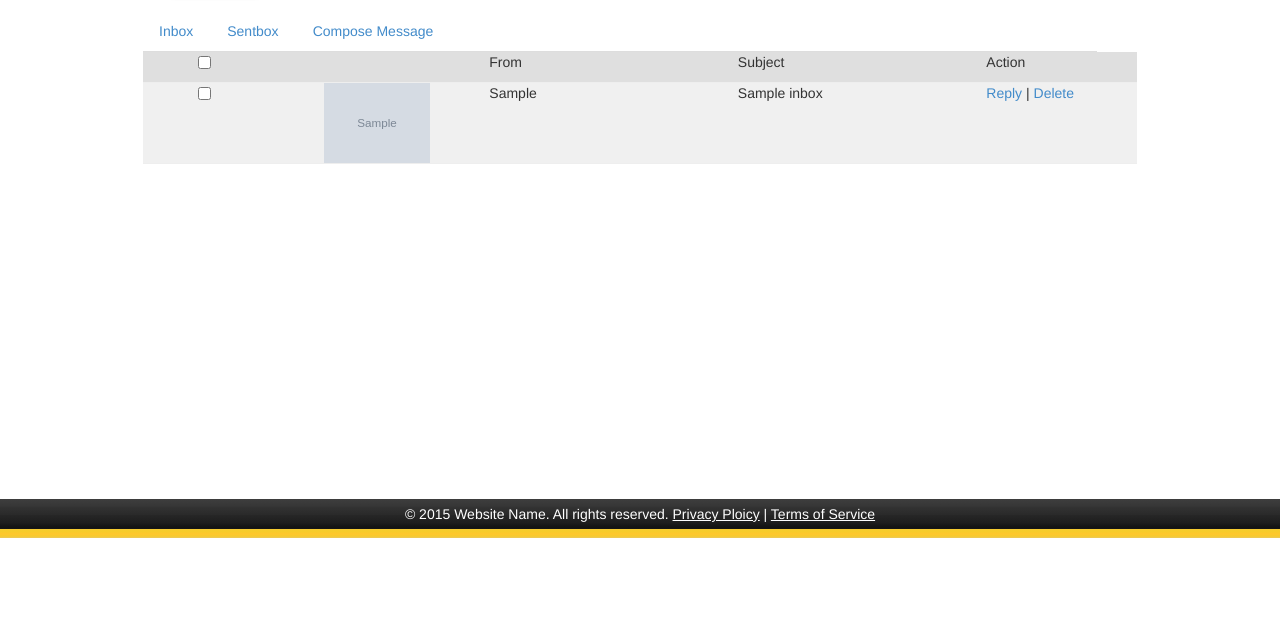
After one commit to vbrainy/orriz, a CodeIgniter app: the page made by application/views/messages/index.php in a window 1280 px wide. The commit adds this page. Shown: the part 174-800 px from the top of the page. Run offline with CodeIgniter, Linux system fonts and the light colour scheme; tables that the repository leaves empty or names only in its code hold one stand-in row (values such as "Sample post"); the template is opened without the code that fills it: most values are stand-ins (such as "Sample title", 1, 10 or a date in 2020); grey boxes marked "Sample" are stand-in pictures; data that the repository does not hold is empty; some libraries are stand-ins or nearby versions.

Commit message:
commit
message in progress
Footer gallary

```diff
--- a/application/config/config.php
+++ b/application/config/config.php
@@ -33,6 +33,7 @@ spl_autoload_register('customCIAutoload');
 |
 */
 $config['base_url'] = '';
+$config['permitted_uri_chars'] = 'a-z 0-9~%.:&_\-';
 
 /*
 |--------------------------------------------------------------------------
--- a/application/config/database.php
+++ b/application/config/database.php
@@ -74,11 +74,11 @@ $active_group = 'default';
 $query_builder = TRUE;
 
 $db['default'] = array(
-	'dsn'	=> 'mysql:host=localhost; dbname=orrizmlm; charset=utf8;',
+	'dsn'	=> 'mysql:host=localhost; dbname=orriz_local; charset=utf8;',
 	'hostname' => 'localhost',
 	'username' => 'root',
 	'password' => '',
-	'database' => 'orrizmlm',
+	'database' => 'orriz_local',
 //
 //	'dsn'	=> 'mysql:host=localhost; dbname=orrizmlm; charset=utf8;',
 //	'hostname' => 'localhost',
--- a/application/controllers/Dashboard.php
+++ b/application/controllers/Dashboard.php
@@ -7,6 +7,7 @@ class Dashboard extends Members_Controller
     public function __construct()
     {
         parent::__construct();
+
         if ($this->ion_auth->logged_in() == false) {
             redirect(base_url());
         }
--- a/application/controllers/Index.php
+++ b/application/controllers/Index.php
@@ -5,7 +5,7 @@ class Index extends Members_Controller {
 
     public function __construct(){
         parent::__construct();
-
+        $this->load->model('member_model');
     }
     public function index($parent_id=false) {
         //check for reference id if there it is and store this in session.
@@ -19,7 +19,9 @@ class Index extends Members_Controller {
             // redirect them to the login page
             redirect(base_url('dashboard'), 'refresh');
         } else {
-            $this->load->view('public/index');
+            $this->data['members'] = $this->member_model->get();
+
+            $this->load->view('public/index', $this->data);
         }
 
 
--- a/application/models/Member_model.php
+++ b/application/models/Member_model.php
@@ -13,7 +13,7 @@ class Member_Model extends CI_Model
 
 
     public function get()
-    {       $this->db->select(['id','parent_id','first_name']);
+    {       $this->db->select(['id','parent_id','first_name', 'image']);
             $query = $this->db->get('members');
             return $query->result_array();
     }
--- a/application/views/members/dashboard.php
+++ b/application/views/members/dashboard.php
@@ -421,7 +421,6 @@ public/css/wall.css" />
         }else
             hour= time*60+minute-timezone;
         currenttime= hour/60;
-        console.log(currenttime);
         var theDiv = document.getElementById("wraptextelement");
         var content;
         if (currenttime >= 5 && currenttime < 10) {
--- a/application/views/members/dashboard_top.php
+++ b/application/views/members/dashboard_top.php
@@ -7,6 +7,7 @@
                         <li><a href="<?php echo base_url('dashboard'); ?>">HOME</a></li>
                         <li><a href="<?php echo base_url('dashboard/wallet'); ?>">WALLET</a></li>
                         <li><a href="<?php echo base_url('dashboard/friends'); ?>">Friends</a></li>
+                        <li><a href="<?php echo base_url('messages/index'); ?>">Messages</a></li>
                         <li><a href="<?php echo base_url('dashboard/browse'); ?>">Browse</a></li>
                     </ul>
                 </div>
--- /dev/null
+++ b/application/views/messages/index.php
@@ -0,0 +1,355 @@
+<!DOCTYPE html>
+<html xmlns="http://www.w3.org/1999/html">
+    <head>
+        <title>Site Title</title>
+        <meta charset="UTF-8">
+        <meta name="viewport" content="width=device-width, initial-scale=1.0">
+        <!--Bootstrap Css-->
+        <link rel="stylesheet" href="<?php echo base_url(); ?>public/css/bootstrap.min.css" />
+        <!--Custom Css-->
+        <link rel="stylesheet" href="<?php echo base_url(); ?>public/css/style.css" />
+        <!--Media Queries Css-->
+        <link rel="stylesheet" href="<?php echo base_url(); ?>public/css/screen.css" />
+        <!--Jquery-1.11.1.min.js-->
+        <script src="<?php echo base_url(); ?>public/js/jquery-1.11.3.min.js"></script>
+        <!--Bootstrap Jquery-->
+        <script src="<?php echo base_url(); ?>public/js/bootstrap.min.js"></script>
+        <script src="<?php echo base_url(); ?>public/js/common.js"></script>
+        <script src="//cdn.ckeditor.com/4.5.8/standard/ckeditor.js"></script>
+        <link rel="stylesheet" href="<?php echo base_url(); ?>public/css/popup.css" rel="stylesheet" type="text/css" />
+        <link rel="stylesheet" href="<?php echo base_url(); ?>public/css/error.css" />
+        <link rel="stylesheet" href="<?php echo base_url(); ?>public/css/post.css" />
+        <link rel="stylesheet" href="<?php echo base_url(); ?>public/css/wall.css" />
+        <!--[if lt IE 9]>
+        <script src="https://oss.maxcdn.com/libs/html5shiv/3.7.0/
+               html5shiv.js"></script>
+        <script src="https://oss.maxcdn.com/libs/respond.js/1.3.0/
+               respond.min.js"></script>
+        <![endif]-->
+    </head>
+    <body>
+        <div class="yellow-line">
+        </div>
+        <?php $this->load->view('members/dashboard_top'); ?>
+        <div class="clearfix">
+        </div>
+        <div class="container">
+            <div class="row">
+                <div class="col-sm-12">
+                    <div class="cover-picture-profile">
+                        <div class="cover-picture" id="cover_picture">
+                            <div class="profile-picture">
+                                <img src="<?php echo base_url(); ?>public/images/thumb/<?php
+                                if (!empty($image)) {
+                                    echo $image;
+                                }
+                                else
+                                    echo "no.png";
+                                ?>
+                                     " alt="Profile Picture" />
+
+                            </div>
+                            <h3 class="wraptext" id="wraptextelement"></h3>
+                        </div>
+                    </div>
+                </div>
+            </div>
+        </div>
+        <div class="clearfix">
+        </div>
+        <div class="container">
+            <div class="row" style="height: 500px;">
+                <div class="col-md-12">
+                    <div class="posts-ads-container">
+                        <ul class="nav nav-tabs" style="width: 96%">
+                            <li class="active"><a data-toggle="tab" href="#inbox_tab">Inbox</a></li>
+                            <li><a data-toggle="tab" href="#sentbox_tab">Sentbox</a></li>
+                            <li><a data-toggle="tab" href="#compose_tab">Compose Message</a></li>
+                        </ul>
+                        <div class="tab-content">
+                            <div id="inbox_tab" class="tab-pane fade in active">
+                                <div class="row inbox_header">
+                                    <div class="col-md-12">
+                                    <div class="row">
+                                        <div class="col-md-2"><input type="checkbox" class="checkbox_message"/></div>
+
+                                        <div class="col-md-2"></div>
+                                        <div class="col-md-3">From</div>
+
+                                        <div class="col-md-3">Subject</div>
+
+                                        <div class="col-md-2">Action</div>
+
+                                    </div>
+                                    </div>
+                                </div>
+                                <hr class="hr_margin">
+
+                                <?php if(isset($msgTypeFlag) && $msgTypeFlag == 'reply') { //print_R($thread_init); ?>
+                                <a href="<?php echo base_url() ?>messages/index">Back to Inbox</a>
+                                <form method="post" action="<?php echo base_url('messages/reply').'/'.$this->uri->segments['3'];?>">
+                                    <input type="hidden" name="sender_id" value="<?php echo $this->session->userdata('user_id') ?>"/>
+                                    <input type="hidden" name="receiver_id" value="<?php echo $thread_end['sender_id'] ?>"/>
+                                    <input type="hidden" name="subject" value="<?php echo $thread_end['subject'] ?>"/>
+                                    <input type="hidden" name="parent_id" value="<?php echo $thread_init[0]['id'] ?>"/>
+                                    <div class="row">
+                                        <div class="col-md-12">
+                                            <div class="details-form-group">
+                                            <textarea name="message" class="ckeditor"></textarea>
+                                            </div>
+                                        </div>
+                                    </div>
+                                    <div class="row pull-right">
+                                        <div class="col-md-6">
+                                            <div class="details-form-group">
+                                            <input type="submit" value="Submit" class="btn btn-primary"/>
+                                            </div>
+                                        </div>
+                                        <div class="col-md-6">
+                                            <div class="details-form-group">
+                                                <a href="<?php echo base_url() ?>messages/index" class="btn btn-default">Cancel</a>
+                                            </div>
+                                        </div>
+                                    </div>
+                                </form>
+
+                                <?php } else { ?>
+
+                                <?php if(!empty($inbox_data)) { ?>
+                                <?php foreach($inbox_data as $key=>$value) { ?>
+                                <div class="row inbox_rows">
+                                    <div class="col-md-12">
+                                        <div class="row">
+                                            <div class="col-md-2"><input type="checkbox" class="checkbox_message"/></div>
+
+                                            <div class="col-md-2"><img class="image_resize" src="<?php echo base_url(); ?>public/images/thumb/<?php echo $value['image'] ?>" /></div>
+
+                                            <div class="col-md-3"><?php echo $value['first_name'] ?></div>
+
+                                            <div class="col-md-3"><?php echo $value['subject'] ?></div>
+
+                                            <div class="col-md-2"><a href="<?php echo base_url() ?>messages/reply/<?php echo $value['thread_id'] ?>">Reply</a> | <a href="<?php echo base_url() ?>messages/delete/<?php echo $value['id'] ?>">Delete</a></div>
+
+                                        </div>
+                                    </div>
+                                </div>
+                                <hr class="hr_margin">
+                                <?php } ?>
+                                <?php } else { ?>
+                                <div class="row inbox_rows">
+                                    <div class="col-md-12">
+                                      No Recornds Found
+                                    </div>
+                                </div>
+                                <?php  } ?>
+                                <?php } ?>
+                            </div>
+
+                            <div id="sentbox_tab" class="tab-pane fade" style="height: 71px;">
+                                <div class="row inbox_header">
+                                    <div class="col-md-12">
+                                    <div class="row">
+                                        <div class="col-md-2"><input type="checkbox" class="checkbox_message"/></div>
+
+                                        <div class="col-md-2"></div>
+                                        <div class="col-md-3">From</div>
+
+                                        <div class="col-md-3">Subject</div>
+
+                                        <div class="col-md-2">Action</div>
+
+                                    </div>
+                                    </div>
+                                </div>
+                                <hr class="hr_margin">
+                                <?php if(!empty($sentbox_data)) { ?>
+                                <?php foreach($sentbox_data as $key=>$value) { ?>
+                                <div class="row inbox_rows">
+                                    <div class="col-md-12">
+                                        <div class="row">
+                                            <div class="col-md-2"><input type="checkbox" class="checkbox_message"/></div>
+
+                                            <div class="col-md-2"><img class="image_resize" src="<?php echo base_url(); ?>public/images/thumb/<?php echo $value['image'] ?>" /></div>
+
+                                            <div class="col-md-3"><?php echo $value['first_name'] ?></div>
+
+                                            <div class="col-md-3"><?php echo $value['subject'] ?></div>
+
+                                            <div class="col-md-2"><a href="<?php echo base_url() ?>messages/delete/<?php echo $value['id'] ?>">Delete</a></div>
+
+                                        </div>
+                                    </div>
+                                </div>
+                                <hr class="hr_margin">
+                                <?php } ?>
+                                <?php } else { ?>
+                                <div class="row inbox_rows">
+                                    <div class="col-md-12">
+                                      No Recornds Found
+                                    </div>
+                                </div>
+                                <?php } ?>
+                            </div>
+                            <div id="compose_tab" class="tab-pane fade" style="height: 71px;">
+                                <div style="color: #F8BB22">   <?php  echo  $this->session->flashdata('message'); ?> </div>
+                                <form method="post" action="<?php echo base_url('messages/compose') ?>">
+                                    <div class="row">
+                                        <div class="col-md-2">
+                                            <label class="step-label">From:</label>
+                                        </div>
+                                        <div class="col-md-10">
+                                            <input type="hidden" name="sender_id" value="<?php echo $this->session->userdata('user_id'); ?>"/>
+                                            <div class="details-form-group">
+                                            <?php echo isset($first_name) ? $first_name : '' ." "; ?>
+                                            </div>
+                                        </div>
+                                    </div>
+                                    <div class="row">
+                                        <div class="col-md-2">
+                                            <label class="step-label">To:</label>
+                                        </div>
+                                        <div class="col-md-6">
+                                            <div class="details-form-group">
+                                            <select name="receiver_id" class="join-form-control">
+                                                <?php foreach ($friends_list as $key => $value) { ?>
+                                                    <option value="<?php echo $value['id'] ?>"><?php echo $value['first_name'] ?></option>
+                                                <?php } ?>
+                                            </select>
+                                            </div>
+                                        </div>
+                                    </div>
+                                    <div class="row">
+                                        <div class="col-md-2">
+                                            <label class="step-label">Subject:</label>
+                                        </div>
+                                        <div class="col-md-6">
+                                            <div class="details-form-group">
+                                            <input type="text" name="subject"  class="join-form-control"/>
+                                            </div>
+                                        </div>
+                                    </div>
+                                    <div class="row">
+                                        <div class="col-md-12">
+                                            <div class="details-form-group">
+                                            <textarea name="message" class="ckeditor"></textarea>
+                                            </div>
+                                        </div>
+                                    </div>
+                                    <div class="row pull-right">
+                                        <div class="col-md-6">
+                                            <div class="details-form-group">
+                                            <input type="submit" value="Submit" class="btn btn-primary"/>
+                                            </div>
+                                        </div>
+                                        <div class="col-md-6">
+                                            <div class="details-form-group">
+                                            <a href="<?php echo base_url() ?>messages/index" class="btn btn-default">Cancel</a>
+                                            </div>
+                                        </div>
+                                    </div>
+                                </form>
+
+                            </div>
+
+                        </div>
+                    </div>
+                </div>
+            </div>
+        </div>
+        <div class="clearfix">
+        </div>
+        <div class="footer">
+            <div class="container">
+                <div class="col-xs-12">
+                    <div class="copyright">
+                        &copy 2015 Website Name. All rights reserved. <a href="#">Privacy Ploicy</a> | <a href="#">Terms of Service</a>
+                    </div>
+                </div>
+            </div>
+        </div>
+        <div class="clearfix">
+        </div>
+        <div class="yellow-line">
+        </div>
+        <div id="overlay-back">
+        </div>
+        <!--<div id="<?php
+        if ($active == 0) {
+            echo "popup";
+        }
+        else
+            echo "popup1";
+        ?>">
+            <h1>Hello <?php echo $first_name; ?>
+            </h1>
+            <h3>Welcome to MLM website!</h3>
+            <p>
+                Your Account is Not verified Please check your email and click on the activation link to Verify Your account.
+            </p>
+        </div>
+        <div id="error">
+            <h3><?php
+        if (!empty($message)) {
+            echo $message;
+        }
+        ?>
+            </h3>
+            <button class="btn-default close-image" id="error_btn" type="reset" name="ok" value="ok">ok</button>
+        </div>
+        Marquee Jquery
+        <script src="<?php echo base_url(); ?>public/js/jquery.marquee.min.js"></script>
+        <script>
+            $(function (){
+                $('.footer-gallery').marquee({
+                    speed: 50000,
+                    gap: 0,
+                    delayBeforeStart: 0,
+                    direction: 'left',
+                    duplicated: true
+                });
+            });
+            $(".right-menu-button").click(function(){
+                $(".pop-over-menu").slideToggle(500);
+            });
+        </script>-->
+        <script>
+            window.onload;
+            {
+                time = new Date().getUTCHours();
+                minute = new Date().getUTCMinutes();
+                timezone = new Date().getTimezoneOffset();
+                if (timezone > 0) {
+                    hour = time * 60 + minute + timezone;
+                    currenttime = hour / 60;
+                } else
+                    hour = time * 60 + minute - timezone;
+                currenttime = hour / 60;
+                var theDiv = document.getElementById("wraptextelement");
+                var content;
+                if (currenttime >= 5 && currenttime < 10) {
+                    document.getElementById("cover_picture").style.background = "url(<?php echo base_url(); ?>public/images/morning.png)";
+                    content = document.createTextNode("Morning");
+                } else if (currenttime >= 10 && currenttime < 16) {
+                    document.getElementById("cover_picture").style.background = "url(<?php echo base_url(); ?>public/images/afternoon.png)";
+                    content = document.createTextNode("Afternoon");
+                } else if (currenttime >= 16 && currenttime < 19) {
+                    document.getElementById("cover_picture").style.background = "url(<?php echo base_url(); ?>public/images/evening.png)";
+                    content = document.createTextNode("Evening");
+                } else if (currenttime >= 19 && currenttime < 24) {
+                    document.getElementById("cover_picture").style.background = "url(<?php echo base_url(); ?>public/images/night.png)";
+                    content = document.createTextNode("Night");
+                    theDiv.style.color = 'white';
+                } else if (currenttime >= 24 && currenttime < 30) {
+                    document.getElementById("cover_picture").style.background = "url(<?php echo base_url(); ?>public/images/night.png)";
+                    content = document.createTextNode("Mid Night");
+                    theDiv.style.color = 'white';
+                }
+                var breakLine = document.createElement("br");
+                var dummyText = document.createTextNode("Dummy text for 1 liner or 2 liner");
+                theDiv.appendChild(content);
+                theDiv.appendChild(breakLine);
+                theDiv.appendChild(dummyText);
+            }
+        </script>
+    </body>
+</html>
--- a/public/css/style.css
+++ b/public/css/style.css
@@ -1087,3 +1087,26 @@ input.file-upload-btn:hover {
     position: absolute;
     z-index: 2;
 }
+
+/*Messages*/
+
+.inbox_rows{
+    background: #f0f0f0 none repeat scroll 0 0;
+    height: 80px;
+    margin: 0 auto;
+}
+.inbox_header
+{
+    background: #dfdfdf none repeat scroll 0 0;
+    height: 30px;
+    margin: 0 auto;
+}
+.hr_margin{
+    margin: 0px;
+}
+.image_resize{
+    height: 80px
+}
+.checkbox_message{
+    margin-left:40px !important;
+}
--- a/public/css/wall.css
+++ b/public/css/wall.css
@@ -19,7 +19,7 @@
 	list-style: none;
 	margin-bottom: 20px;
 	overflow: hidden;
-	padding-bottom: 25px;
+/*	padding-bottom: 25px;*/
 	position: relative;
 }
 
--- /dev/null
+++ b/public/js/common.js
@@ -0,0 +1,61 @@
+/*
+ * To change this license header, choose License Headers in Project Properties.
+ * To change this template file, choose Tools | Templates
+ * and open the template in the editor.
+ */
+
+$(document).ready(function(){
+    $(".right-menu-button").click(function(){
+        $(".pop-over-menu").slideToggle(500);
+    });
+
+    $('.nav > li > a').click(function(){
+        localStorage.setItem('selectMessageBox', $(this).text());
+    });
+
+    if(localStorage.getItem('selectMessageBox') != 'undefined')
+    {
+        $('a').parent('li').removeClass('active');
+    }
+    $("a:contains('"+localStorage.getItem('selectMessageBox')+"')").trigger('click');
+});
+/*
+window.onload;
+    {
+        time = new Date().getUTCHours();
+        minute = new Date().getUTCMinutes();
+        timezone = new Date().getTimezoneOffset();
+        if (timezone > 0) {
+            hour= time*60+minute+timezone;
+            currenttime= hour/60;
+        }else
+            hour= time*60+minute-timezone;
+        currenttime= hour/60;
+        console.log(currenttime);
+        var theDiv = document.getElementById("wraptextelement");
+        var content;
+        if (currenttime >= 5 && currenttime < 10) {
+            document.getElementById("cover_picture").style.background = "url(<?php echo base_url(); ?>public/images/morning.png)";
+            content = document.createTextNode("Morning");
+        }else if(currenttime >= 10 && currenttime < 16){
+            document.getElementById("cover_picture").style.background = "url(<?php echo base_url(); ?>public/images/afternoon.png)";
+            content = document.createTextNode("Afternoon");
+        }else if (currenttime >= 16 && currenttime < 19){
+            document.getElementById("cover_picture").style.background = "url(<?php echo base_url(); ?>public/images/evening.png)";
+            content = document.createTextNode("Evening");
+        }else if(currenttime >= 19 && currenttime < 24) {
+            document.getElementById("cover_picture").style.background = "url(<?php echo base_url(); ?>public/images/night.png)";
+            content = document.createTextNode("Night");
+            theDiv.style.color = 'white';
+        }else if(currenttime >= 24 && currenttime < 30) {
+            document.getElementById("cover_picture").style.background = "url(<?php echo base_url(); ?>public/images/night.png)";
+            content = document.createTextNode("Mid Night");
+            theDiv.style.color = 'white';
+        }
+        var breakLine = document.createElement("br");
+        var dummyText =  document.createTextNode("Dummy text for 1 liner or 2 liner");
+        theDiv.appendChild(content);
+        theDiv.appendChild(breakLine);
+        theDiv.appendChild(dummyText);
+    }
+*/
```
Also changed, not shown: application/controllers/Messages.php (added, +96 -0 lines), application/models/Friends_model.php (added, +20 -0 lines), application/models/Messages_model.php (added, +58 -0 lines), application/views/layouts/default.php (added, +7 -0 lines), application/views/public/index.php (+7 -5 lines), db_changes.sql (added, +7 -0 lines).
